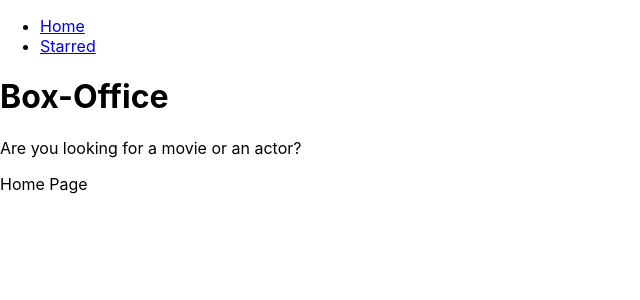
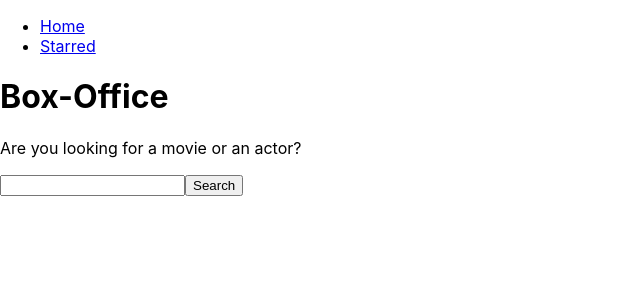
Before and after one commit to RahulBisht17/Box-Office-App, a React (Create React App) app: page / in a window 1280 px wide. Shown: the top 300 px of the page, without its empty margins (0-640 px from the left). Built offline with nearby package versions, Linux system fonts and the light colour scheme.

Commit message:
added search bar for shows, search for shows on btn click

```diff
--- a/src/pages/Home.jsx
+++ b/src/pages/Home.jsx
@@ -1,6 +1,26 @@
+import { useState } from "react";
+
 const Home=()=>{
+
+    const [searchStr, setSearchStr] = useState("");
+
+    const onSearchInputChange=(ev)=>{
+        setSearchStr(ev.target.value);
+    };
+
+    const onSearch = async (ev)=>{
+        ev.preventDefault();
+
+        const response = await fetch(`https://api.tvmaze.com/search/shows?q=${searchStr}`);
+        const body= await response.json();
+        console.log(body);
+    };
+
     return <div>
-        <div>Home Page</div>
+        <form onSubmit={onSearch}>
+            <input type="text" value={searchStr} onChange={onSearchInputChange}/>
+            <button type="submit">Search</button>
+        </form>
     </div>
 }
 
```
